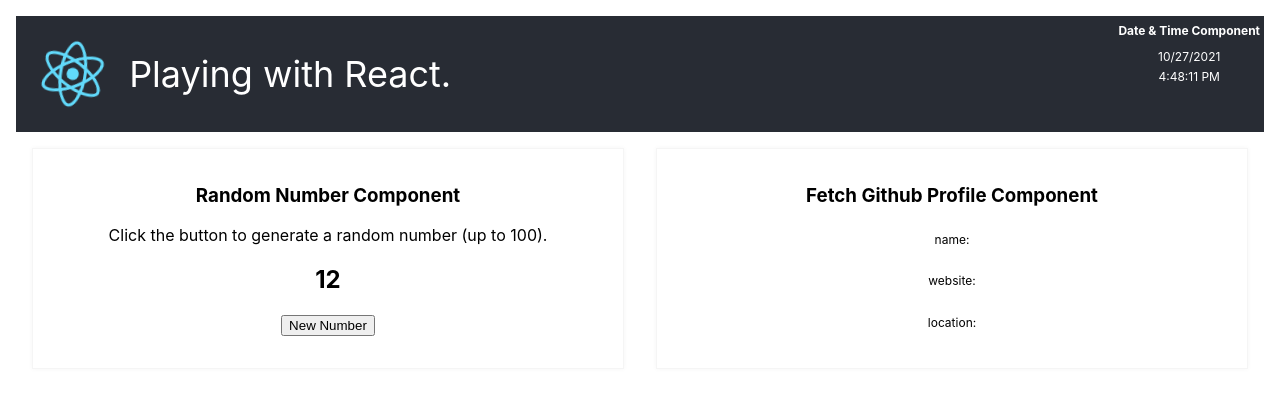
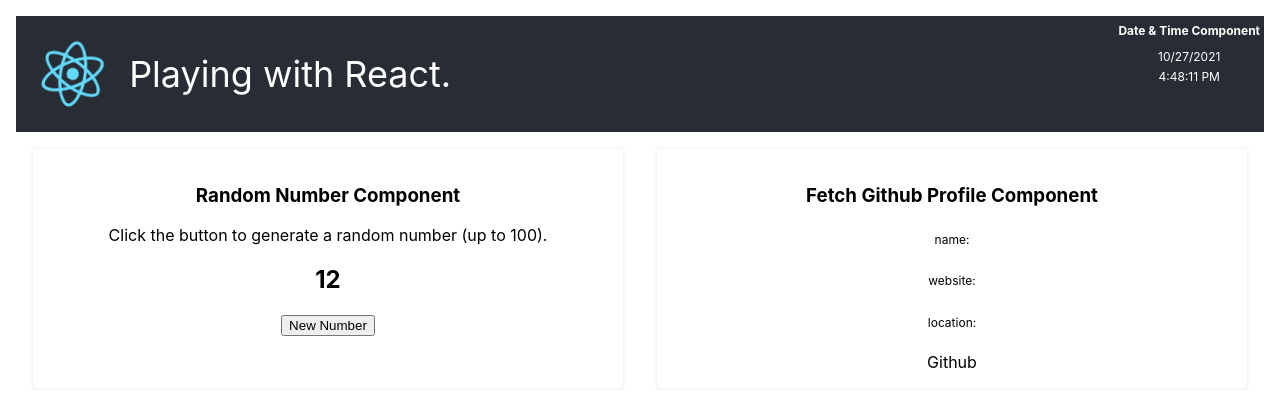
Before and after one commit to mkguthrie/playing-with-REACT, a React (Create React App) app: page / in a window 1280 px wide. Shown: the top 406 px of the page. Built offline with nearby package versions, Linux system fonts and the light colour scheme; no server answers.

Commit message:
added github link back in

```diff
--- a/src/components/fetchGithubProfile/fetchGithubProfile.js
+++ b/src/components/fetchGithubProfile/fetchGithubProfile.js
@@ -27,7 +27,7 @@ function GithubProfile() {
                 <h4><span>name:</span> {userData.name}</h4>
                 <h4><span>website:</span> {userData.blog}</h4>
                 <h4><span>location:</span> {userData.location}</h4>
-                {/* <a href={userData.html_url} rel="noreferrer" target="_blank">Github</a> */}
+                <a href={userData.html_url} rel="noreferrer" target="_blank">Github</a>
             </div>
             {/* <p>Click the button to generate a random number (up to 100).</p>
             <h2>{number}</h2>
```
